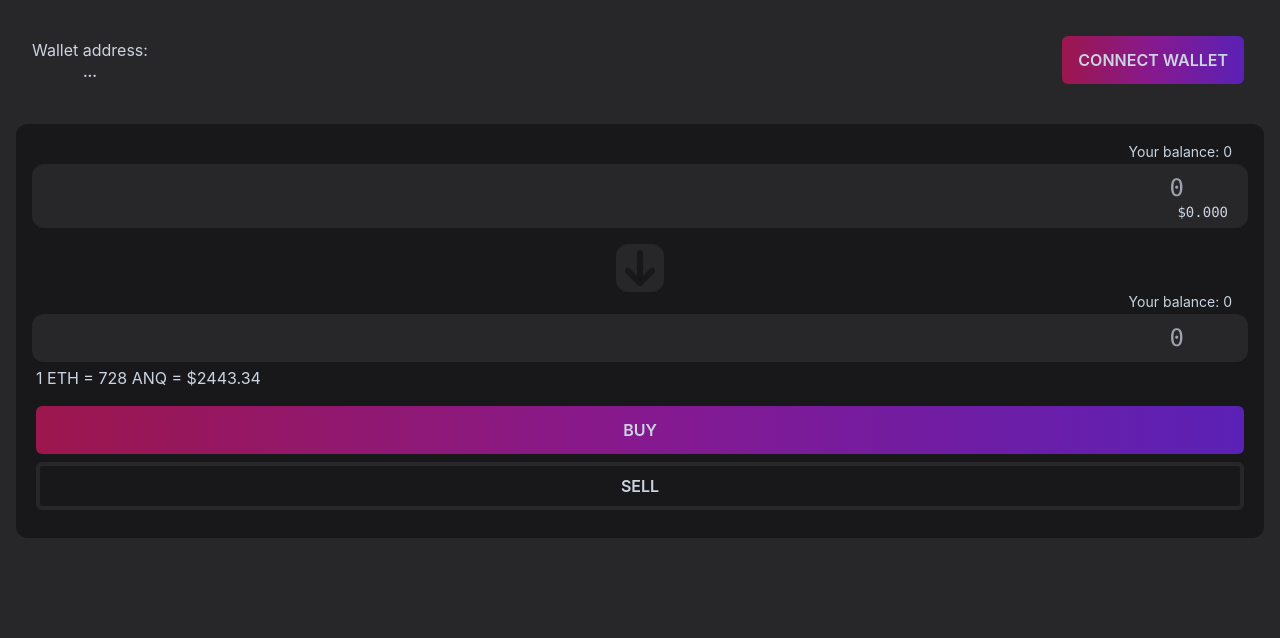
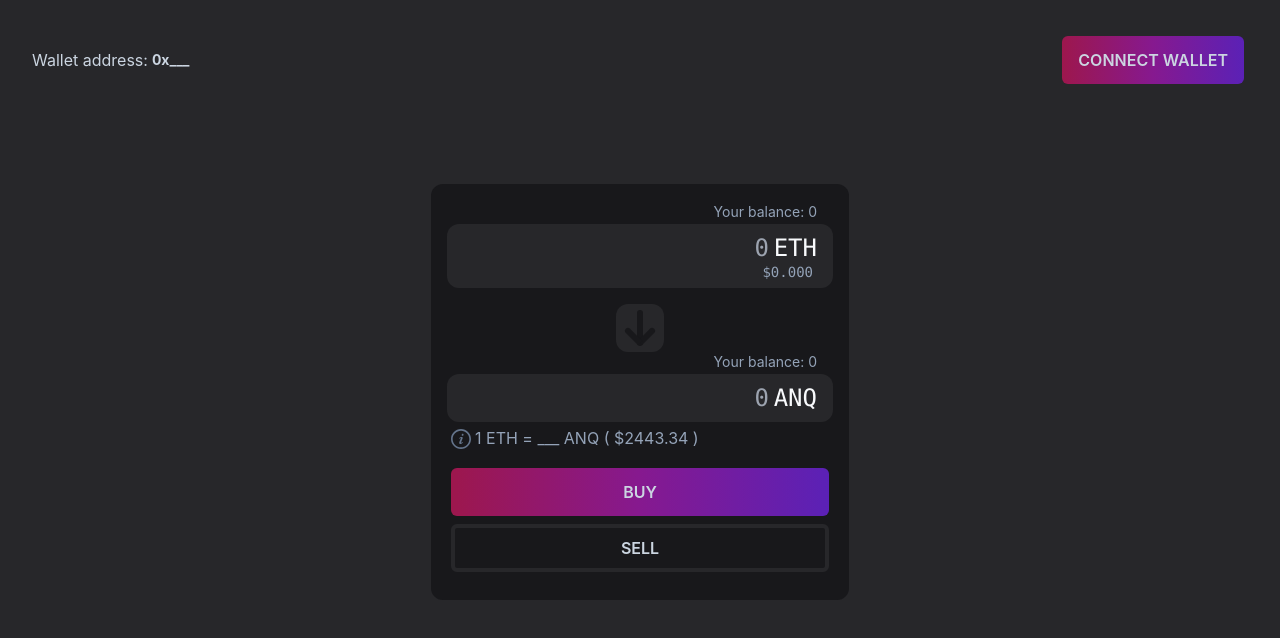
Before and after one commit to anteqkois/ANQSwap, a React (Create React App) app in the folder client/: page / in a window 1280 px wide. Shown: the top 638 px of the page. Built offline with nearby package versions, Linux system fonts and the light colour scheme.

Commit message:
switch to reducer, add ato convert in both input

```diff
--- a/client/src/App.jsx
+++ b/client/src/App.jsx
@@ -33,7 +33,7 @@ export const App = () => {
   return (
     <div className="w-screen p-4 flex flex-col h-screen bg-zinc-800 text-slate-300">
       <StatusBar account={accounts} connectWallet={handleConnect}></StatusBar>
-      <div className=" flex items-center justify-center">
+      <div className=" flex items-center justify-center md:h-3/4">
         <Swap web3={web3} accounts={accounts} ANQSwapContract={ANQSwapContract} ANQContract={ANQContract} />
       </div>
     </div>
--- a/client/src/components/InputFrom.jsx
+++ b/client/src/components/InputFrom.jsx
@@ -1,16 +1,14 @@
 import React from 'react';
 
-const InputFrom = ({ balance, coinAmount, setCoinAmount, patternCheck, symbol, rate }) => {
+const InputFrom = ({ balance, coinAmount, setCoinAmount, patternCheck, symbol, valueOfAmount }) => {
   // const handleCheckPattern = (event, setCoinAmount) => patternCheck(event, setCoinAmount);
 
   return (
     <>
-      <p className="p-0.5 px-4 text-right text-sm">Your balance: {balance ? balance : 0}</p>
-      <div
-        className={`rounded-xl bg-zinc-800 w-full h-16  text-2xl text-slate-100 font-mono relative after:content-['${symbol}'] after:absolute after:right-4 after:pt-2`}
-      >
+      <p className="p-0.5 px-4 text-right text-sm text-slate-400">Your balance: {balance ? balance : 0}</p>
+      <div className="rounded-xl bg-zinc-800 w-full h-16  text-2xl text-slate-50 font-mono relative">
         <input
-          onChange={(event) => patternCheck(event, setCoinAmount)}
+          onChange={(event) => patternCheck(event, setCoinAmount, coinAmount)}
           value={coinAmount}
           type="text"
           inputMode="decimal"
@@ -21,10 +19,12 @@ const InputFrom = ({ balance, coinAmount, setCoinAmount, patternCheck, symbol, r
           name="ethAmount"
           id="ethAmount"
           className="p-4 pr-16 pb-8 text-right w-full h-full bg-transparent focus:outline-none"
-          maxLength={17}
           placeholder="0"
         />
-        <p className="p-0.5 px-4 text-right text-sm text-slate-300 absolute bottom-1 right-1">${ (rate * coinAmount).toFixed(3)}</p>
+        <span className="absolute right-4 pt-2">{symbol}</span>
+        <p className="p-0.5 px-4 text-right text-sm text-slate-400 absolute bottom-1 right-1">
+          ${(valueOfAmount * coinAmount).toFixed(3)}
+        </p>
       </div>
     </>
   );
--- a/client/src/components/InputTo.jsx
+++ b/client/src/components/InputTo.jsx
@@ -3,10 +3,10 @@ import React from 'react';
 const InputTo = ({ balance, coinAmount, setCoinAmount, patternCheck, symbol }) => {
   return (
     <>
-      <p className="pb-0.5 px-4 text-right text-sm">Your balance: {balance ? balance : 0}</p>
-      <div className={`rounded-xl bg-zinc-800 w-full h-12  text-2xl text-slate-100 font-mono relative after:content-['${symbol}'] after:absolute after:right-4 after:top-1/2 after:-translate-y-1/2`}>
+      <p className="pb-0.5 px-4 text-right text-sm text-slate-400">Your balance: {balance ? balance : 0}</p>
+      <div className="rounded-xl bg-zinc-800 w-full h-12  text-2xl text-slate-50 font-mono relative">
         <input
-          onChange={(event) => patternCheck(event, setCoinAmount)}
+          onChange={(event) => patternCheck(event, setCoinAmount, coinAmount)}
           value={coinAmount}
           type="text"
           inputMode="decimal"
@@ -19,6 +19,7 @@ const InputTo = ({ balance, coinAmount, setCoinAmount, patternCheck, symbol }) =
           className="p-4 pr-16 text-right w-full h-full bg-transparent focus:outline-none"
           placeholder="0"
         />
+        <span className="absolute right-4 top-1/2 -translate-y-1/2">{symbol}</span>
       </div>
     </>
   );
--- a/client/src/components/StatusBar.jsx
+++ b/client/src/components/StatusBar.jsx
@@ -4,14 +4,11 @@ import Button from './Button';
 const StatusBar = ({ account, connectWallet }) => {
   return (
     <div className="flex items-center justify-between gap-y-4 flex-col p-4 lg:flex-row ">
-      <div className="text-center">
-        Wallet address: <strong className="text-sm block"> {account ? account : '...'}</strong>
+      <div className="text-center flex flex-col items-center gap-1 sm:flex-row">
+        <p>Wallet address:</p>
+        <strong className="text-sm"> {account ? account : '0x___'}</strong>
       </div>
-      <Button
-      onClick={!account && connectWallet}
-      >
-        {account ? 'Wallet was connected' : 'Connect wallet'}
-      </Button>
+      <Button onClick={!account && connectWallet}>{account ? 'Wallet was connected' : 'Connect wallet'}</Button>
     </div>
   );
 };
--- a/client/src/components/Swap.jsx
+++ b/client/src/components/Swap.jsx
@@ -1,24 +1,97 @@
-import React, { useState, useEffect } from 'react';
+import React, { useState, useEffect, useReducer, useCallback } from 'react';
 import Button from './Button';
 import InputFrom from './InputFrom';
 import InputTo from './InputTo';
 
-const SwapForm = ({ accounts, web3, ANQSwapContract, ANQContract }) => {
-  const [ethAmount, setEthAmount] = useState(null);
-  const [anqAmount, setAnqAmount] = useState(null);
-  const [buy, setBuy] = useState(true);
-  const [eth, setEth] = useState(null);
-  const [anq, setAnq] = useState(null);
-  const [ethPrice, setEthPrice] = useState(null);
-  const [anqPrice, setAnqPrice] = useState(null);
+const ACTION = {
+  FROM_SET_BALANCE: 'FROM_SET_BALANCE',
+  FROM_SET_PRICE_USD: 'FROM_SET_PRICE_USD',
+  FROM_SET_AMOUNT: 'FROM_SET_AMOUNT',
+  FROM_SET_SYMBOL: 'FROM_SET_SYMBOL',
+  TO_SET_BALANCE: 'TO_SET_BALANCE',
+  TO_SET_PRICE_USD: 'TO_SET_PRICE_USD',
+  TO_SET_AMOUNT: 'TO_SET_AMOUNT',
+  TO_SET_SYMBOL: 'TO_SET_SYMBOL',
+  REVERT: 'REVERT',
+};
+
+const reducer = (state, action) => {
+  switch (action.type) {
+    case ACTION.FROM_SET_BALANCE:
+      return { ...state, from: { ...state.from, balance: action.payload } };
+      break;
+    case ACTION.FROM_SET_PRICE_USD:
+      return { ...state, from: { ...state.from, priceUSD: action.payload } };
+      break;
+    case ACTION.FROM_SET_AMOUNT:
+      return {
+        from: { ...state.from, amount: action.payload },
+        to: { ...state.to, amount: (action.payload * state.from.priceUSD) / state.to.priceUSD },
+      };
+      break;
+    case ACTION.FROM_SET_SYMBOL:
+      return { ...state, from: { ...state.from, symbol: action.payload } };
+      break;
+    case ACTION.TO_SET_BALANCE:
+      return { ...state, to: { ...state.to, balance: action.payload } };
+      break;
+    case ACTION.TO_SET_PRICE_USD:
+      return { ...state, to: { ...state.to, priceUSD: action.payload } };
+      break;
+    case ACTION.TO_SET_AMOUNT:
+      return {
+        to: { ...state.to, amount: action.payload },
+        from: { ...state.from, amount: (action.payload * state.to.priceUSD) / state.from.priceUSD },
+      };
+      break;
+    case ACTION.TO_SET_SYMBOL:
+      return { ...state, to: { ...state.to, symbol: action.payload } };
+      break;
+    case ACTION.REVERT:
+      return { from: state.to, to: state.from };
+      break;
+
+    default:
+      return state;
+      break;
+  }
+};
+
+const initialState = {
+  from: {
+    balance: 0,
+    priceUSD: 0,
+    amount: '',
+    symbol: 'ETH',
+  },
+  to: {
+    balance: 0,
+    priceUSD: 0,
+    amount: '',
+    symbol: 'ANQ',
+  },
+};
+
+const Swap = ({ accounts, web3, ANQSwapContract, ANQContract }) => {
+  const [isBuying, setIsBuying] = useState(true);
+
+  const [state, dispatch] = useReducer(reducer, initialState);
 
   useEffect(() => {
     accounts &&
       (async () => {
-        setEth(web3.utils.fromWei(await web3.eth.getBalance(accounts[0])));
-        setAnq(web3.utils.fromWei(await ANQContract.methods.balanceOf(accounts[0]).call()));
-        setAnqPrice(await ANQSwapContract.methods.rate().call());
-        console.log(await ANQSwapContract.methods.rate().call());
+        dispatch({
+          type: ACTION.FROM_SET_BALANCE,
+          payload: web3.utils.fromWei(await web3.eth.getBalance(accounts[0])),
+        });
+        dispatch({
+          type: ACTION.TO_SET_BALANCE,
+          payload: web3.utils.fromWei(await ANQContract.methods.balanceOf(accounts[0]).call()),
+        });
+        dispatch({
+          type: ACTION.TO_SET_PRICE_USD,
+          payload: await ANQSwapContract.methods.rate().call(),
+        });
       })();
   }, [accounts]);
 
@@ -27,45 +100,75 @@ const SwapForm = ({ accounts, web3, ANQSwapContract, ANQContract }) => {
       // let data = await fetch('https://api.coingecko.com/api/v3/simple/price?ids=ethereum&vs_currencies=usd');
       // data = await data.json();
       // setEthPrice(data.ethereum.usd);
-      setEthPrice(2443.34);
+
+      dispatch({
+        type: ACTION.FROM_SET_PRICE_USD,
+        payload: 2443.34,
+      });
     })();
   }, [web3]);
 
-  const handleCheckPattern = (event, set) => {
-    const match = event.target.value.match(/^[0-9]*[.,]?[0-9]*$/g);
-    event.target.value = match ? match : ethAmount;
-    set((prev) => (match ? match : prev));
+  const handleFromAmount = useCallback((amount) => {
+    dispatch({ type: ACTION.FROM_SET_AMOUNT, payload: amount });
+  }, []);
+
+  const handleToAmount = useCallback((amount) => {
+    dispatch({ type: ACTION.TO_SET_AMOUNT, payload: amount });
+  }, []);
+
+  const handleCheckPattern = (event, set, prevValue) => {
+    const match = event.target.value.match(/^[0-9][.,]?[0-9]{0,18}$/g);
+    event.target.value = match ? match : prevValue;
+    set(match ? match : prevValue);
   };
 
   return (
-    <div className="flex items-center justify-center  w-full backdrop-blur  bg-zinc-900 rounded-xl my-5">
+    <div className="flex items-center justify-center w-max backdrop-blur  bg-zinc-900 rounded-xl my-5">
       <div className="h-full w-full p-4 text-base">
         <InputFrom
-          balance={buy ? eth : anq}
-          rate={buy ? ethPrice : 100}
-          symbol={buy ? 'ETH' : 'ANQ'}
+          balance={state.from.balance}
+          valueOfAmount={state.from.priceUSD}
+          symbol={state.from.symbol}
           patternCheck={handleCheckPattern}
-          coinAmount={buy ? ethAmount : anqAmount}
-          setCoinAmount={buy ? setEthAmount : setAnqAmount}
+          coinAmount={state.from.amount}
+          setCoinAmount={handleFromAmount}
         ></InputFrom>
         <div className="flex justify-center pt-4">
-          <div onClick={() => setBuy((prev) => !prev)} className="h-12 w-12 bg-zinc-800 rounded-xl relative">
+          <div onClick={() => dispatch({ type: ACTION.REVERT })} className="h-12 w-12 bg-zinc-800 rounded-xl relative">
             <span className="w-1.5 h-9 rounded bg-zinc-900 absolute left-1/2 top-1/2 -translate-y-1/2 -translate-x-1/2"></span>
             <span className="w-1.5 h-5 rounded-tl rounded-tr bg-zinc-900 absolute left-1/2 top-1/2 -translate-y-1/4 -translate-x-1/2 rotate-45 origin-bottom"></span>
             <span className="w-1.5 h-5 rounded-tl rounded-tr bg-zinc-900 absolute left-1/2 top-1/2 -translate-y-1/4 -translate-x-1/2 -rotate-45 origin-bottom"></span>
           </div>
         </div>
         <InputTo
-          balance={buy ? anq : eth}
-          symbol={buy ? 'ANQ' : 'ETH'}
+          balance={state.to.balance}
+          symbol={state.to.symbol}
           patternCheck={handleCheckPattern}
-          coinAmount={buy ? anqAmount : ethAmount}
-          setCoinAmount={buy ? setAnqAmount : setEthAmount}
+          coinAmount={state.to.amount}
+          setCoinAmount={handleToAmount}
         ></InputTo>
-        <p className="p-1">1 ETH = 728 ANQ = ${ethPrice}</p>
+        <div className="p-1 flex items-center gap-1">
+          <svg
+            xmlns="http://www.w3.org/2000/svg"
+            width="20"
+            height="20"
+            viewBox="0 0 24 24"
+            className="inline-block fill-slate-500"
+          >
+            <path d="M12 2c5.514 0 10 4.486 10 10s-4.486 10-10 10-10-4.486-10-10 4.486-10 10-10zm0-2c-6.627 0-12 5.373-12 12s5.373 12 12 12 12-5.373 12-12-5.373-12-12-12zm-2.033 16.01c.564-1.789 1.632-3.932 1.821-4.474.273-.787-.211-1.136-1.74.209l-.34-.64c1.744-1.897 5.335-2.326 4.113.613-.763 1.835-1.309 3.074-1.621 4.03-.455 1.393.694.828 1.819-.211.153.25.203.331.356.619-2.498 2.378-5.271 2.588-4.408-.146zm4.742-8.169c-.532.453-1.32.443-1.761-.022-.441-.465-.367-1.208.164-1.661.532-.453 1.32-.442 1.761.022.439.466.367 1.209-.164 1.661z" />
+          </svg>
+          <p className="pb-0.5 text-slate-400 ">
+            {`1 ${state.from.symbol} = ${state.to.priceUSD ? (state.from.priceUSD / state.to.priceUSD).toFixed(5) : '___'} ${
+              state.to.symbol
+            } ( $${state.from.priceUSD ? state.from.priceUSD : '_'} )`}
+          </p>
+          {/* 1{state.from.symbol} ={' '}
+          {state.to.priceUSD ? (state.from.priceUSD / state.to.priceUSD).toFixed(5) : 0} {state.to.symbol} = $
+          {state.from.priceUSD} */}
+        </div>
         <div className="flex justify-center flex-col py-2">
-          <Button onClick={() => setBuy(true)}>Buy</Button>
-          <Button onClick={() => setBuy(false)} type="ghost">
+          <Button>Buy</Button>
+          <Button onClick={() => dispatch({ type: ACTION.REVERT })} type="ghost">
             Sell
           </Button>
         </div>
@@ -74,4 +177,4 @@ const SwapForm = ({ accounts, web3, ANQSwapContract, ANQContract }) => {
   );
 };
 
-export default SwapForm;
+export default Swap;
```
